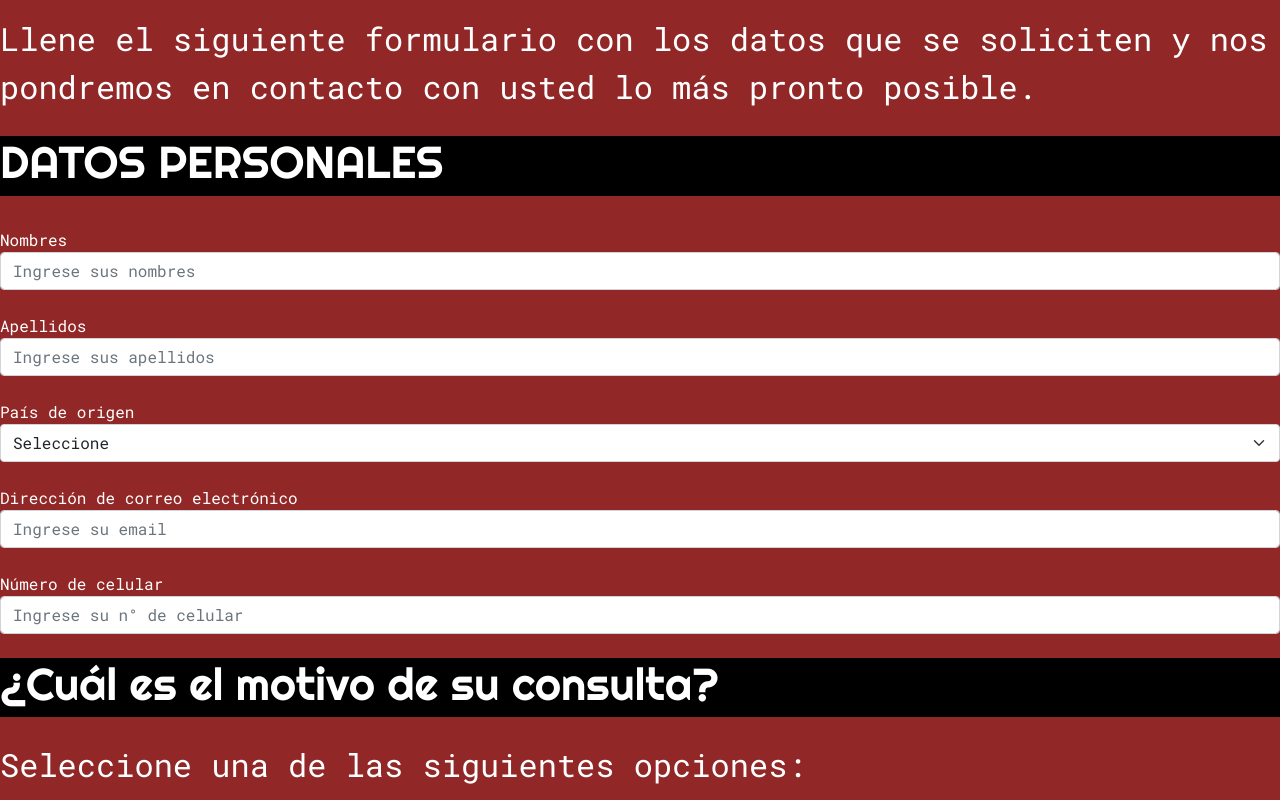
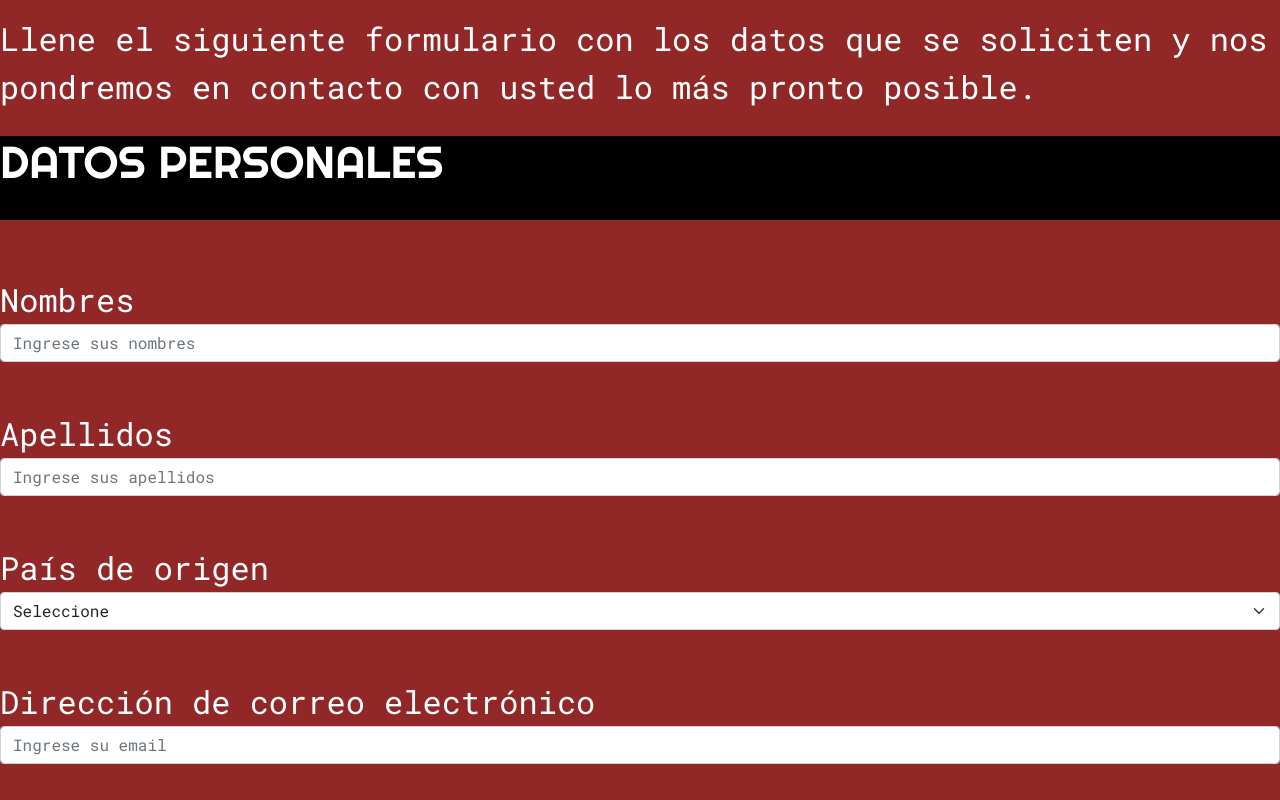
Before and after one commit to SantiagoEscalanteCarrion/ProyectoFinalDesarrolloWebCoderhouse_SantiagoEscalanteCarrion, a website: page paginas/contactenos.html in a window 1280 px wide. Shown: the part 580-1380 px from the top of the page. Drawn offline with nearby package versions, Linux system fonts and the light colour scheme; a web font is replaced by a local one.

Commit message:
SASS v3 - Proyecto Final DW Santiago Escalante Carrion

```diff
--- a/estiloScss/estilo.scss
+++ b/estiloScss/estilo.scss
@@ -387,6 +387,7 @@ iframe{
 }
 
 form{
+    font-size: 2.5vw;
     font-family: 'Roboto Mono', monospace;
     color: white;
 }
```
Also changed, not shown: estilo/estilo.css.
